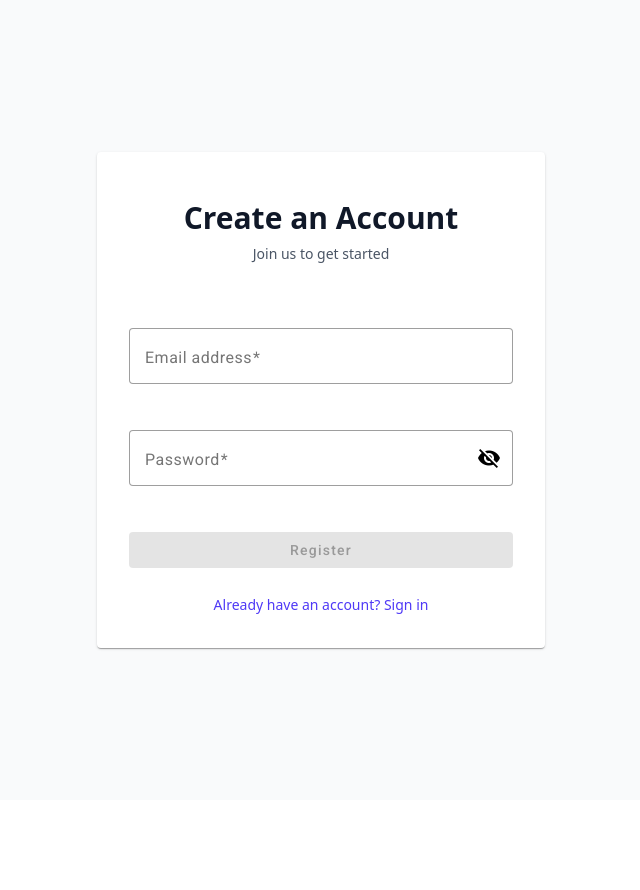
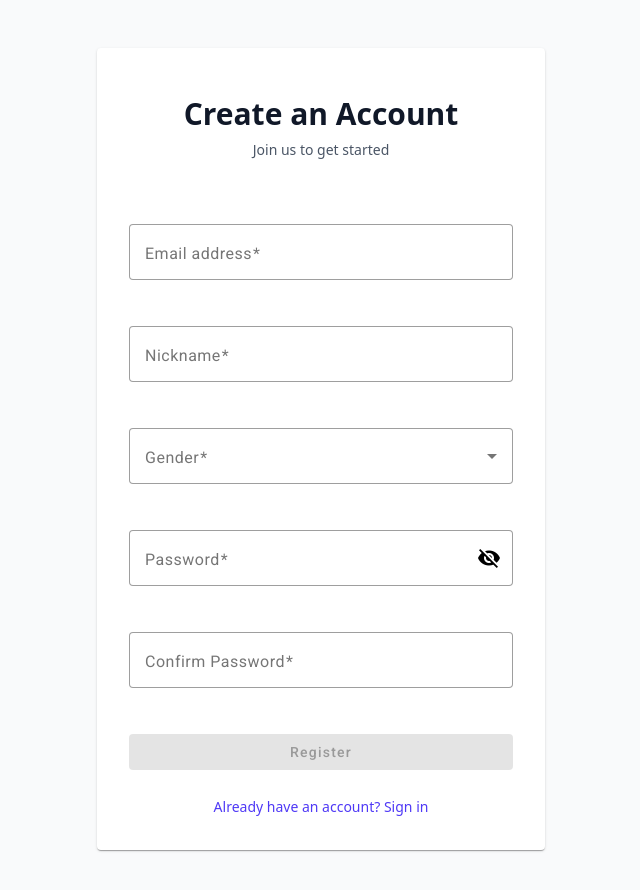
Before and after one commit to pavankatre/REAL-TIME_CHAT, an Angular app in the folder frontend/: page /register in a window 1280 px wide. Shown: the top 890 px of the page, without its empty margins (319-959 px from the left). Before the commit the page ends 800 px from the top, so only its background shows below. Built offline with nearby package versions, Linux system fonts and the light colour scheme.

Commit message:
feat(auth): extend registration with nickname, gender, and confirmPassword validation

```diff
--- a/frontend/src/app/features/auth/register/register.component.html
+++ b/frontend/src/app/features/auth/register/register.component.html
@@ -13,6 +13,23 @@
             </mat-form-field>
 
             <mat-form-field appearance="outline" class="w-full">
+                <mat-label>Nickname</mat-label>
+                <input matInput formControlName="nickname" placeholder="Nickname" required>
+                <mat-error *ngIf="registerForm.get('nickname')?.hasError('required')">Nickname is required</mat-error>
+            </mat-form-field>
+
+            <mat-form-field appearance="outline" class="w-full">
+                <mat-label>Gender</mat-label>
+                <mat-select formControlName="gender" required>
+                    <mat-option value="male">Male</mat-option>
+                    <mat-option value="female">Female</mat-option>
+                    <mat-option value="other">Other</mat-option>
+                    <mat-option value="prefer-not-to-say">Prefer not to say</mat-option>
+                </mat-select>
+                <mat-error *ngIf="registerForm.get('gender')?.hasError('required')">Gender is required</mat-error>
+            </mat-form-field>
+
+            <mat-form-field appearance="outline" class="w-full">
                 <mat-label>Password</mat-label>
                 <input matInput formControlName="password" [type]="hidePassword() ? 'password' : 'text'"
                     placeholder="Password" required>
@@ -22,6 +39,18 @@
                 <mat-error *ngIf="registerForm.get('password')?.hasError('required')">Password is required</mat-error>
                 <mat-error *ngIf="registerForm.get('password')?.hasError('minlength')">Minimum 6 characters
                     required</mat-error>
+            </mat-form-field>
+
+            <mat-form-field appearance="outline" class="w-full">
+                <mat-label>Confirm Password</mat-label>
+                <input matInput formControlName="confirmPassword" [type]="hidePassword() ? 'password' : 'text'"
+                    placeholder="Confirm Password" required>
+                <mat-error *ngIf="registerForm.get('confirmPassword')?.hasError('required')">Please confirm your
+                    password</mat-error>
+                <mat-error
+                    *ngIf="registerForm.get('confirmPassword')?.hasError('mismatch') && !registerForm.get('confirmPassword')?.hasError('required')">
+                    Passwords do not match
+                </mat-error>
             </mat-form-field>
 
             <div *ngIf="errorMessage()" class="text-red-500 text-sm text-center">
--- a/frontend/src/app/features/auth/register/register.component.ts
+++ b/frontend/src/app/features/auth/register/register.component.ts
@@ -8,11 +8,12 @@ import { MatInputModule } from '@angular/material/input';
 import { MatButtonModule } from '@angular/material/button';
 import { MatFormFieldModule } from '@angular/material/form-field';
 import { MatIconModule } from '@angular/material/icon';
+import { MatSelectModule } from '@angular/material/select';
 
 @Component({
   selector: 'app-register',
   standalone: true,
-  imports: [CommonModule, ReactiveFormsModule, RouterModule, MatCardModule, MatInputModule, MatButtonModule, MatFormFieldModule, MatIconModule],
+  imports: [CommonModule, ReactiveFormsModule, RouterModule, MatCardModule, MatInputModule, MatButtonModule, MatFormFieldModule, MatIconModule, MatSelectModule],
   templateUrl: './register.component.html',
   styleUrl: './register.component.css'
 })
@@ -29,8 +30,30 @@ export class RegisterComponent {
   ) {
     this.registerForm = this.fb.group({
       email: ['', [Validators.required, Validators.email]],
-      password: ['', [Validators.required, Validators.minLength(6)]]
-    });
+      nickname: ['', [Validators.required]],
+      gender: ['', [Validators.required]],
+      password: ['', [Validators.required, Validators.minLength(6)]],
+      confirmPassword: ['', [Validators.required, Validators.minLength(6)]]
+    }, { validators: this.passwordMatchValidator });
+  }
+
+  passwordMatchValidator(g: FormGroup) {
+    const password = g.get('password')?.value;
+    const confirmPassword = g.get('confirmPassword')?.value;
+    const control = g.get('confirmPassword');
+
+    if (password !== confirmPassword) {
+      control?.setErrors({ ...control.errors, 'mismatch': true });
+      return { 'mismatch': true };
+    } else {
+      // If they match, we need to remove our 'mismatch' error but keep others (like required)
+      if (control?.hasError('mismatch')) {
+        const errors = { ...control.errors };
+        delete errors['mismatch'];
+        control.setErrors(Object.keys(errors).length ? errors : null);
+      }
+      return null;
+    }
   }
 
   togglePasswordVisibility() {
@@ -42,11 +65,15 @@ export class RegisterComponent {
       this.isLoading.set(true);
       this.errorMessage.set(null);
 
-      this.authService.register(this.registerForm.value).subscribe({
+      // Extract only the fields needed by the backend
+      const { email, password, nickname, gender } = this.registerForm.value;
+      const payload = { email, password, nickname, gender };
+
+      this.authService.register(payload).subscribe({
         next: () => {
           this.isLoading.set(false);
           // Pass the email in state so OTP component doesn't need to ask for it again
-          this.router.navigate(['/otp'], { state: { email: this.registerForm.value.email } });
+          this.router.navigate(['/otp'], { state: { email } });
         },
         error: (err: any) => {
           this.isLoading.set(false);
```
